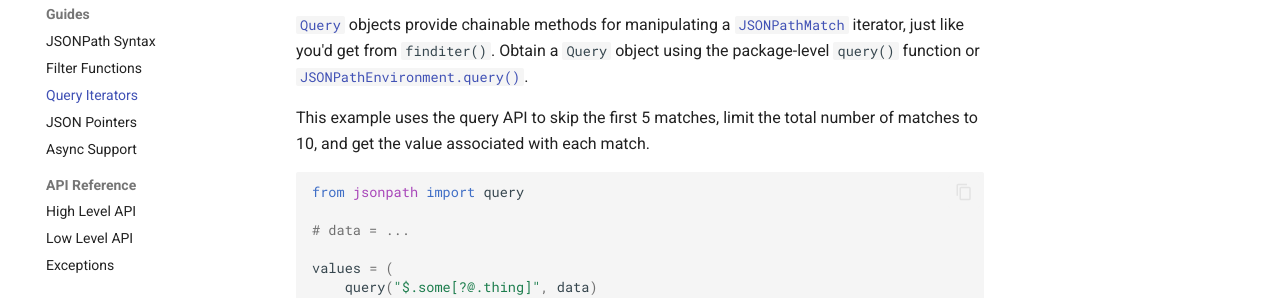
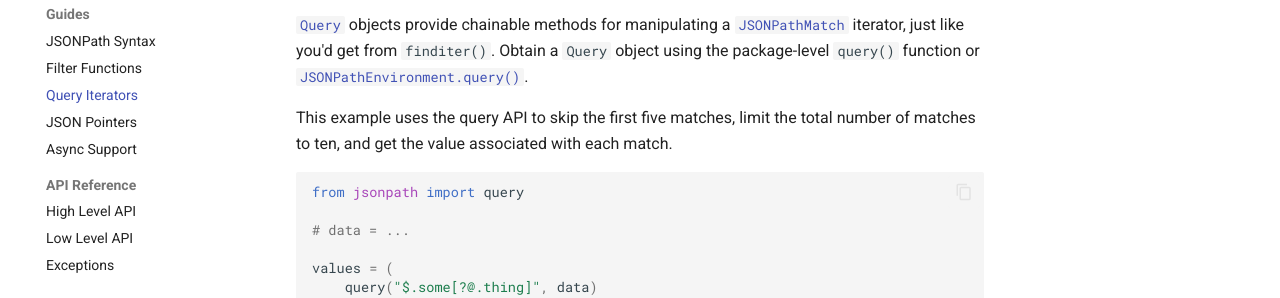
Before and after one commit to jg-rp/python-jsonpath, an MkDocs documentation site: the page built from docs/query.md, in a window 1280 px wide and 900 px high. Shown: the part 276-574 px from the top of the window. Built offline with MkDocs 1.6.1 and Material for MkDocs 9.7.7, drawn with Linux system fonts in a browser that asks for light colours; comment, search, counter and statistics services are not loaded.

Commit message:
Update change log

````diff
--- a/docs/query.md
+++ b/docs/query.md
@@ -6,7 +6,7 @@ In addition to [`findall()`](api.md#jsonpath.JSONPathEnvironment.findall) and [`
 
 [`Query`](api.md#jsonpath.Query) objects provide chainable methods for manipulating a [`JSONPathMatch`](api.md#jsonpath.JSONPathMatch) iterator, just like you'd get from `finditer()`. Obtain a `Query` object using the package-level `query()` function or [`JSONPathEnvironment.query()`](api.md#jsonpath.JSONPathEnvironment.query).
 
-This example uses the query API to skip the first 5 matches, limit the total number of matches to 10, and get the value associated with each match.
+This example uses the query API to skip the first five matches, limit the total number of matches to ten, and get the value associated with each match.
 
 ```python
 from jsonpath import query
````
Also changed, not shown: CHANGELOG.md (+6 -0 lines).
